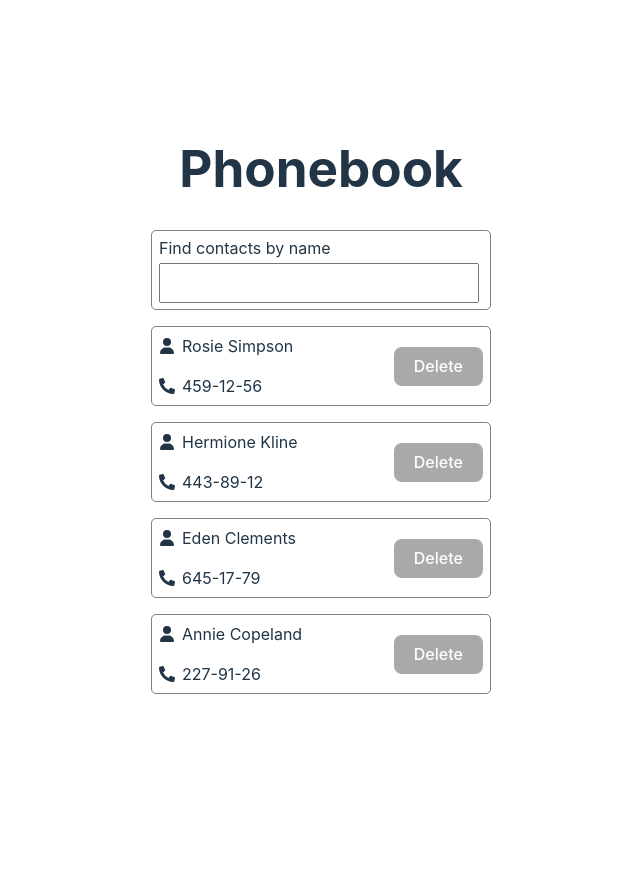
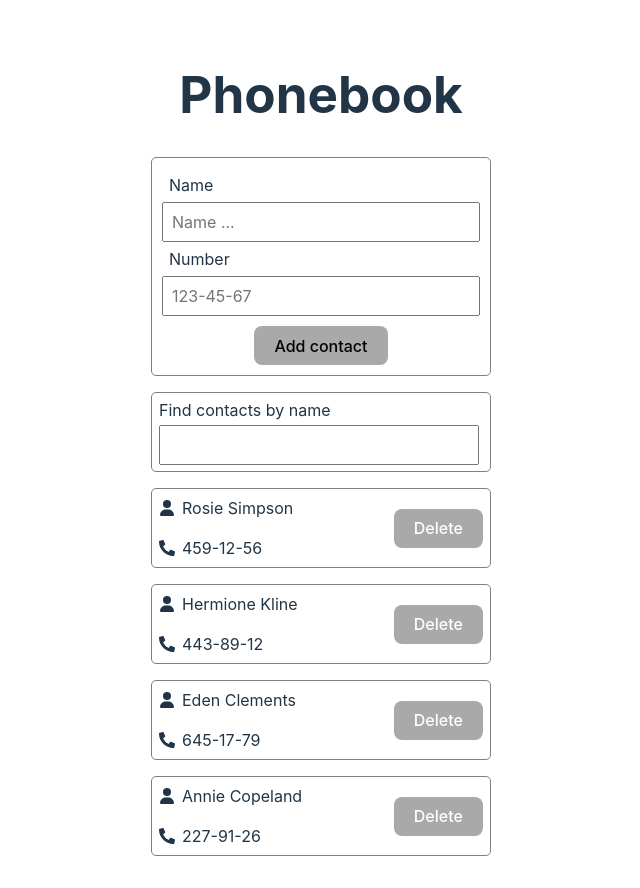
Before and after one commit to JuShapiro/goit-react-hw-03, a React (Vite) app: page / in a window 1280 px wide. Shown: the whole page, without its empty margins (319-959 px from the left). Before the commit the page ends 800 px from the top, so only its background shows below. Built offline with nearby package versions, Linux system fonts and the light colour scheme.

Commit message:
3StepDone

```diff
--- a/package.json
+++ b/package.json
@@ -12,6 +12,7 @@
   "dependencies": {
     "formik": "^2.4.6",
     "modern-normalize": "^2.0.0",
+    "nanoid": "^5.0.7",
     "react": "^18.2.0",
     "react-dom": "^18.2.0",
     "react-icons": "^5.2.1",
--- a/src/App.jsx
+++ b/src/App.jsx
@@ -18,10 +18,16 @@ const App = () => {
   const resetFilter = () => {
     setFilter("");
   };
+
+  const addContact = (newContact) => {
+    setContacts((prevContacts) => {
+      return [...prevContacts, newContact];
+    });
+  };
   return (
     <div>
       <h1>Phonebook</h1>
-      <ContactForm />
+      <ContactForm addContact={addContact} />
       <SearchBox value={filter} onFilter={setFilter} onReset={resetFilter} />
       <ContactList contacts={filteredContacts} />
     </div>
--- a/src/components/ContactForm/ContactForm.jsx
+++ b/src/components/ContactForm/ContactForm.jsx
@@ -1,5 +1,84 @@
-const ContactForm = () => {
-  return <div></div>;
+import css from "./ContactForm.module.css";
+import { Formik, Form, Field, ErrorMessage } from "formik";
+import { nanoid } from "nanoid";
+import { useId } from "react";
+import * as Yup from "yup";
+
+const phoneRegExp = /^[0-9]{3}?-[0-9]{2}?-[0-9]{2}?$/;
+
+const validationSchema = Yup.object().shape({
+  name: Yup.string()
+    .min(3, "Too Short!")
+    .max(50, "Too Long!")
+    .required("Required"),
+  number: Yup.string()
+    .min(3, "Too Short!")
+    .max(50, "Too Long!")
+    .required("Required")
+    .matches(phoneRegExp, "Please follow pattern 123-45-67"),
+});
+
+const initialValues = {
+  name: "",
+  number: "",
+};
+
+const ContactForm = ({ addContact }) => {
+  const nameContact = useId();
+  const numberContact = useId();
+  const handleSubmit = (values, actions) => {
+    addContact({
+      id: nanoid(),
+      name: values.name,
+      number: values.number,
+    });
+    actions.resetForm();
+  };
+  return (
+    <div>
+      <Formik
+        initialValues={initialValues}
+        onSubmit={handleSubmit}
+        validationSchema={validationSchema}
+      >
+        <Form className={css.form}>
+          <div className={css.containerForm}>
+            <label htmlFor={nameContact} className={css.labelForm}>
+              Name
+            </label>
+            <Field
+              name="name"
+              type="text"
+              id={nameContact}
+              placeholder="Name ..."
+              className={css.fieldForm}
+            />
+            <ErrorMessage name="name" component="span" className={css.error} />
+          </div>
+          <div className={css.containerForm}>
+            <label htmlFor={numberContact} className={css.labelForm}>
+              Number
+            </label>
+            <Field
+              name="number"
+              type="tel"
+              placeholder="123-45-67"
+              id={numberContact}
+              className={css.fieldForm}
+            />
+            <ErrorMessage
+              name="number"
+              component="span"
+              className={css.error}
+            />
+          </div>
+          <button type="submit" className={css.btnForm}>
+            Add contact
+          </button>
+        </Form>
+      </Formik>
+    </div>
+  );
 };
 
 export default ContactForm;
--- a/src/components/ContactForm/ContactForm.module.css
+++ b/src/components/ContactForm/ContactForm.module.css
@@ -0,0 +1,30 @@
+.form {
+  border: 1px solid grey;
+  border-radius: 5px;
+  margin-bottom: 16px;
+  padding: 10px;
+}
+.containerForm {
+  display: flex;
+  flex-direction: column;
+  gap: 5px;
+}
+
+.labelForm {
+  margin-top: 5px;
+  margin-left: 7px;
+  text-align: left;
+}
+.fieldForm {
+  font-size: 16px;
+  padding: 4px 8px;
+  height: 40px;
+}
+
+.btnForm {
+  background-color: darkgray;
+  margin-top: 10px;
+}
+.error {
+  color: rgb(175, 45, 45);
+}
```
Also changed, not shown: 1 other file (tests, documents, lock files or other folders).
